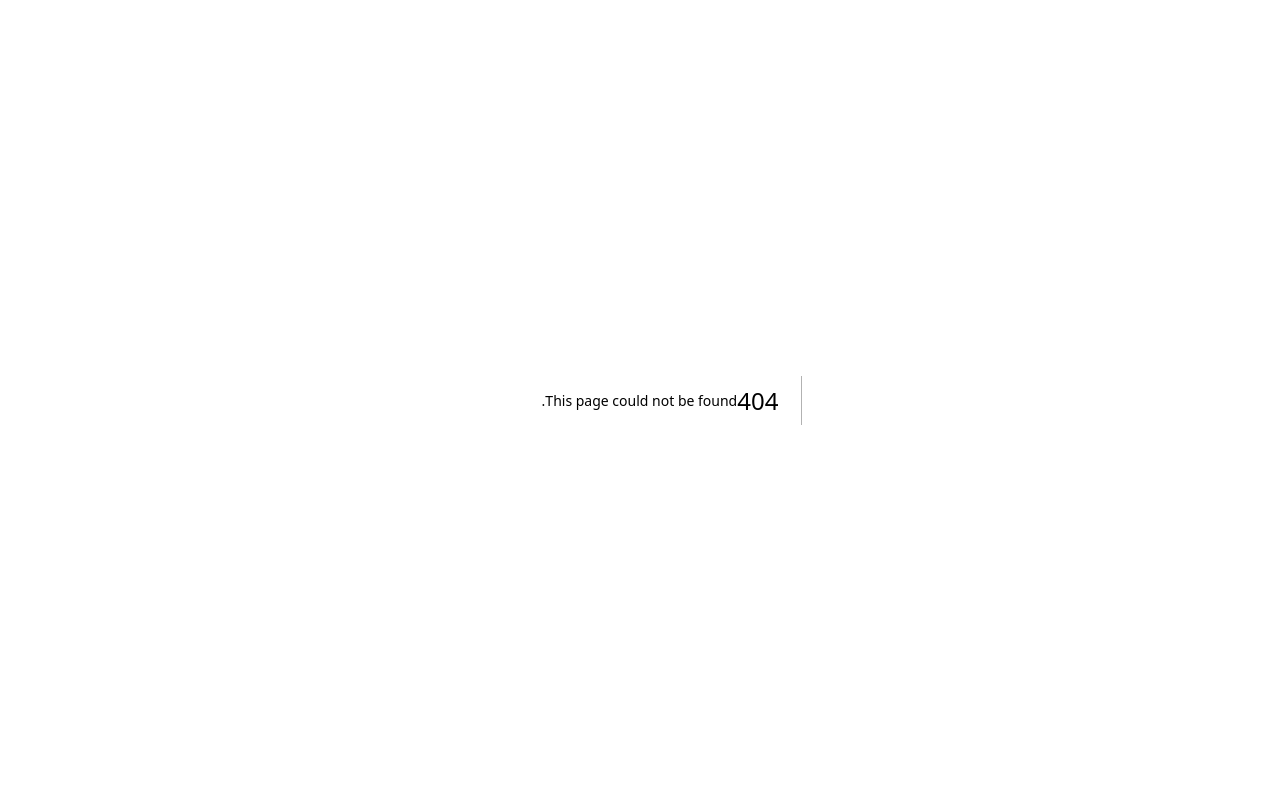
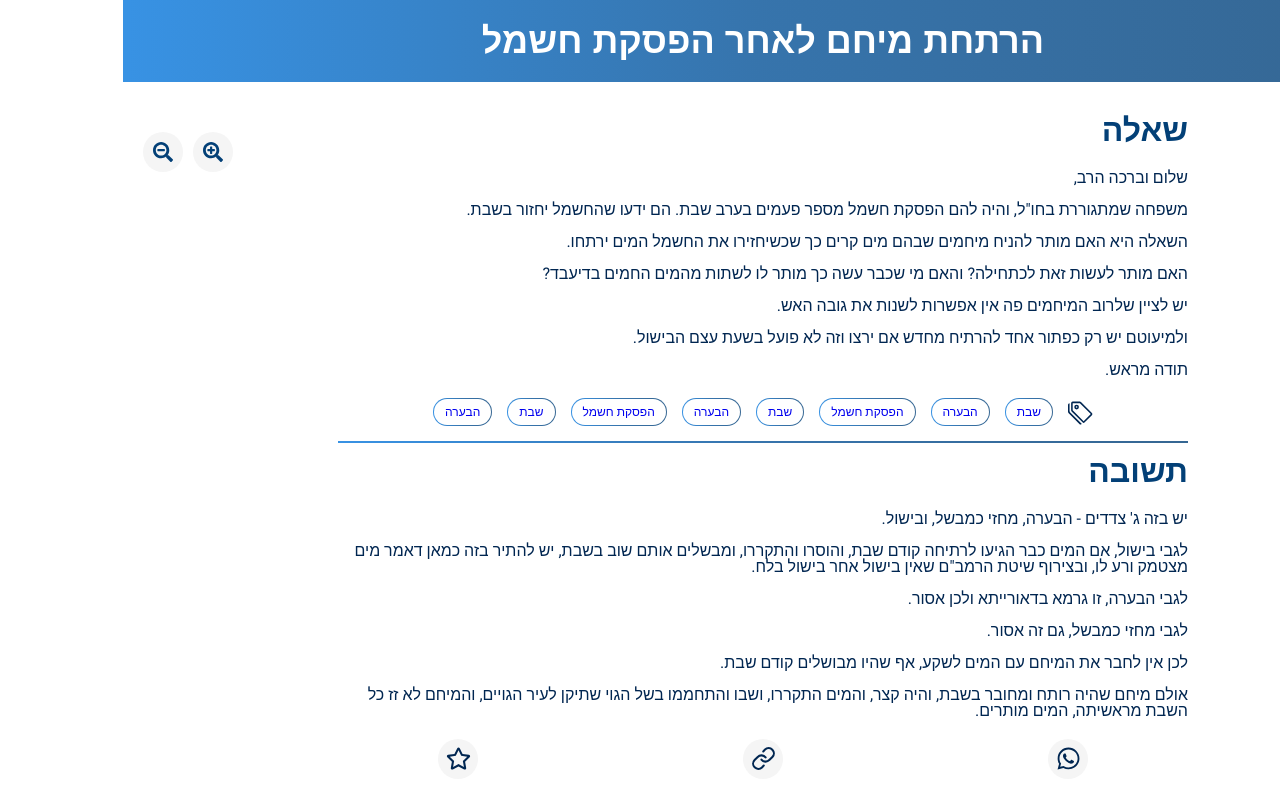
Before and after one commit to workin-efrati/main-website, a Next.js app: page /question/1 in a window 1280 px wide. Before the commit this address had no page. Built offline with nearby package versions, Linux system fonts and the light colour scheme; a web font is replaced by a local one.

Commit message:
[add question page and FontSizeAdjuster]

```diff
--- /dev/null
+++ b/app/question/[id]/page.jsx
@@ -0,0 +1,80 @@
+import { ShareLinks } from '@/components/ShereLinks';
+import styles from './style.module.scss'
+import Text from '@/components/TextComponent/index.jsx';
+import { BsTags } from "react-icons/bs";
+
+import Tag from '@/components/Tag';
+import { FontSizeAdjuster } from '@/components/FontSizeAdjuster';
+import { unstable_noStore } from 'next/cache';
+// export const generateStaticParams = async () => {
+//   await connectToMongo();
+//   const res = await readQuestionsService();
+//   return res.map((question) => ({ question: question.title }));
+// };
+
+const question = {
+    title: 'הרתחת מיחם לאחר הפסקת חשמל',
+    tags: ["שבת", "הבערה", "הפסקת חשמל", "שבת", "הבערה", "הפסקת חשמל", "שבת", "הבערה"],
+    q: `שלום וברכה הרב,
+
+  משפחה שמתגוררת בחו"ל, והיה להם הפסקת חשמל מספר פעמים בערב שבת. הם ידעו שהחשמל יחזור בשבת.
+
+  השאלה היא האם מותר להניח מיחמים שבהם מים קרים כך שכשיחזירו את החשמל המים ירתחו.
+
+  האם מותר לעשות זאת לכתחילה? והאם מי שכבר עשה כך מותר לו לשתות מהמים החמים בדיעבד?
+
+  יש לציין שלרוב המיחמים פה אין אפשרות לשנות את גובה האש.
+
+  ולמיעוטם יש רק כפתור אחד להרתיח מחדש אם ירצו וזה לא פועל בשעת עצם הבישול.
+
+  תודה מראש.`,
+    a: `יש בזה ג' צדדים - הבערה, מחזי כמבשל, ובישול.
+
+  לגבי בישול, אם המים כבר הגיעו לרתיחה קודם שבת, והוסרו והתקררו, ומבשלים אותם שוב בשבת, יש להתיר בזה כמאן דאמר מים מצטמק ורע לו, ובצירוף שיטת הרמב"ם שאין בישול אחר בישול בלח.
+
+  לגבי הבערה, זו גרמא בדאורייתא ולכן אסור.
+
+  לגבי מחזי כמבשל, גם זה אסור.
+
+  לכן אין לחבר את המיחם עם המים לשקע, אף שהיו מבושלים קודם שבת.
+
+  אולם מיחם שהיה רותח ומחובר בשבת, והיה קצר, והמים התקררו, ושבו והתחממו בשל הגוי שתיקן לעיר הגויים, והמיחם לא זז כל השבת מראשיתה, המים מותרים.`
+}
+
+
+
+export default async function Question({ params: { id } }) {
+    unstable_noStore()
+    //   await connectToMongo();
+    //   const result = await readQuestionsService({ _id: decodeURI(id) });
+    return (
+        <>
+            <div className={styles.header}>
+                <Text as={'h2'} fontStyle={'b'}> {question.title} </Text>
+            </div>
+            <FontSizeAdjuster>
+                <div className={styles.container}>
+                    <div className={styles.question}>
+                        <div className={styles.questionHeader}>
+                            <Text as={'h3'} fontStyle={'b'}> שאלה </Text>
+                        </div>
+                        <Text fontStyle={'b'} className={styles.textContainer}> {question.q} </Text>
+                    </div>
+                    <div className={styles.tags}>
+                        <BsTags className={styles.tagIcon} />
+                        {question.tags.map(tag => <Tag name={tag} path={tag} />)}
+                        <div className={styles.line}></div>
+                    </div>
+                    <div className={styles.answer}>
+                        <div className={styles.answerHeader}>
+                            <Text as={'h3'} fontStyle={'b'} > תשובה </Text>
+                        </div>
+                        <Text fontStyle={'b'} className={styles.textContainer}> {question.a} </Text>
+                    </div>
+                    <div className={styles.links}> <ShareLinks /> </div>
+
+                </div>
+            </FontSizeAdjuster>
+        </>
+    );
+}
--- /dev/null
+++ b/app/question/[id]/style.module.scss
@@ -0,0 +1,150 @@
+.header {
+    display: flex;
+    justify-content: center;
+    align-items: center;
+    text-align: center;
+    padding: 20px;
+    width: 100%;
+    color: #ffff;
+    background: var(--blue-gradient);
+}
+
+.container {
+    display: flex;
+    justify-content: space-around;
+    flex-direction: column;
+    margin: auto;
+    gap: 20px;
+    width: min(100%, 900px);
+    padding: 0px 25px;
+
+
+    .questionHeader,
+    .answerHeader {
+        color: #034077;
+        margin-bottom: 2em;
+    }
+
+    .question,
+    .answer {
+        color: var(--primary-blue);
+        line-height: 1em;
+        white-space: pre-line;
+    }
+
+    .tagIcon {
+        color: var(--primary-blue);
+        font-size: 25px;
+    }
+
+    .tags {
+        display: flex;
+        justify-content: center;
+        align-items: center;
+        flex-wrap: wrap;
+        gap: 15px;
+    }
+
+    .line {
+        width: min(100%, 900px);
+        height: 1.5px;
+        background: var(--blue-gradient);
+    }
+
+    .links {
+        width: 400px;
+        padding: 0px 15px;
+        width: min(80%, 700px);
+        align-self: center;
+    }
+}
+
+.headerLoader {
+    padding: 20px;
+    width: 100%;
+    height: 60px;
+    background: var(--blue-gradient);
+    animation: pulse 1.5s infinite ease-in-out;
+    margin-bottom: 15px;
+}
+
+.containerLoader {
+    display: flex;
+    justify-content: space-around;
+    flex-direction: column;
+    margin: auto;
+    gap: 20px;
+    width: min(100%, 900px);
+    padding: 0px 25px;
+}
+
+.questionLoader {
+    display: flex;
+    flex-direction: column;
+    gap: 15px;
+}
+
+.questionHeaderLoader {
+    width: 150px;
+    height: 30px;
+    border-radius: 10px;
+    background-color: var(--primary-blue);
+    animation: pulse 1.5s infinite ease-in-out;
+}
+
+.textContainer {
+    display: flex;
+    flex-direction: column;
+    gap: 15px;
+}
+
+.textLine {
+    width: 100%;
+    height: 15px;
+    border-radius: 10px;
+    background-color: #e0e0e0;
+    animation: pulse 1.5s infinite ease-in-out;
+}
+
+.tagsLoader {
+    display: flex;
+    justify-content: center;
+    align-items: center;
+    flex-wrap: wrap;
+    gap: 15px;
+}
+
+.tag {
+    width: 80px;
+    height: 30px;
+    background-color: var(--primary-blue);
+    border-radius: 10px;
+    animation: pulse 1.5s infinite ease-in-out;
+}
+
+.lineLoader {
+    width: min(100%, 900px);
+    height: 1.5px;
+    background: var(--blue-gradient);
+}
+
+.contentLoader {
+    width: 100%;
+    height: 300px;
+    background-color: #e0e0e0;
+    animation: pulse 1.5s infinite ease-in-out;
+}
+
+
+
+@keyframes pulse {
+    0% {
+        opacity: 1;
+    }
+    50% {
+        opacity: 0.5;
+    }
+    100% {
+        opacity: 1;
+    }
+}
--- /dev/null
+++ b/components/FontSizeAdjuster/index.jsx
@@ -0,0 +1,26 @@
+'use client'
+import { useEffect, useState } from 'react';
+import styles from './style.module.scss';
+import { FaSearchMinus, FaSearchPlus } from 'react-icons/fa';
+
+export const FontSizeAdjuster = ({ children }) => {
+    const [fontSize, setFontSize] = useState(16);
+
+    const increaseFontSize = () => setFontSize((prevSize) => (prevSize < 45 ? prevSize + 2 : prevSize));
+    const decreaseFontSize = () =>setFontSize((prevSize) => (prevSize > 6 ? prevSize - 2 : prevSize));
+
+
+    return (
+        <div className={styles.container} style={{ '--font-size': `${fontSize}px` }}>
+            <div className={`${styles.icon} ${styles.minus}`} onClick={decreaseFontSize} >
+                <FaSearchMinus />
+            </div>
+            <div className={`${styles.icon} ${styles.plus}`} onClick={increaseFontSize} >
+                <FaSearchPlus />
+            </div>
+            <div className={styles.textContainer}>
+                {children}
+            </div>
+        </div>
+    );
+}
--- /dev/null
+++ b/components/FontSizeAdjuster/style.module.scss
@@ -0,0 +1,36 @@
+
+
+.textContainer {
+    font-size: var(--font-size);
+  }
+
+.icon {
+    display: flex;
+    justify-content: center;
+    align-items: center;
+    position: absolute;
+    font-size: 20px;
+    border-radius: 50%;
+    width: 40px;
+    height: 40px;
+    background-color:#F5F5F5;
+    color: var(--light-blue);
+    cursor: pointer;
+    margin: 0 10px;
+    top: 10px; /* Adjust as needed */
+  }
+
+  .icon.plus {
+    left: 60px;
+    top: 50px; /* Adjust as needed */
+}
+
+.icon.minus {
+    left: 10px; /* Adjust as needed */
+    top: 50px; /* Adjust as needed */
+  }
+
+  .container {
+    position: relative;
+    padding-top: 40px; /* Adjust as needed to avoid overlap with icons */
+  }
```
Also changed, not shown: app/question/[id]/loading.jsx (added, +39 -0 lines).
